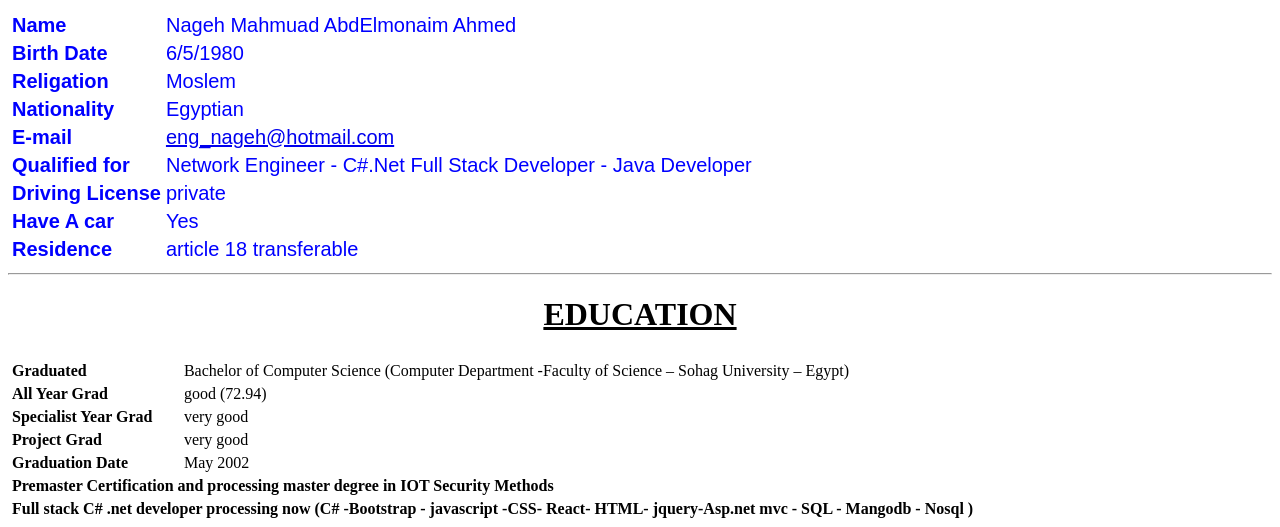
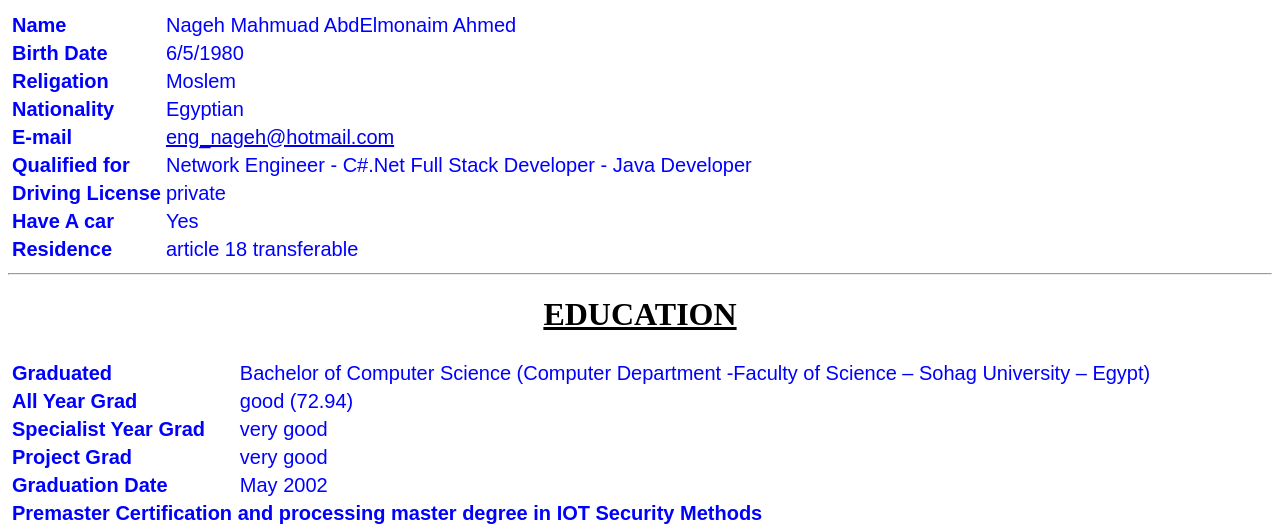
Before and after one commit to nageh1980/MyCV, a plain HTML site: page index.html in a window 1280 px wide. Shown: the part 261-788 px from the top of the page. Drawn offline with Linux system fonts and the light colour scheme.

Commit message:
Update index.html

```diff
--- a/index.html
+++ b/index.html
@@ -63,7 +63,7 @@
       <hr >
       <!---------------------------------------------------------------------------------------------------------------------------->
       <!--------------------------------------------Education Table ---------------------------------------------------------------->
-      <table  cellspacing=3 class="" class="">
+      <table  cellspacing=3 class="global">
 
         <tr>
         <center>
```
